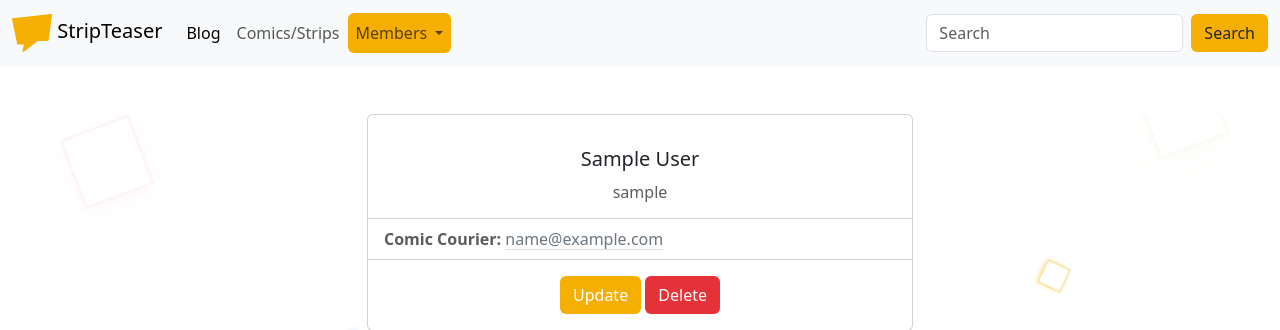
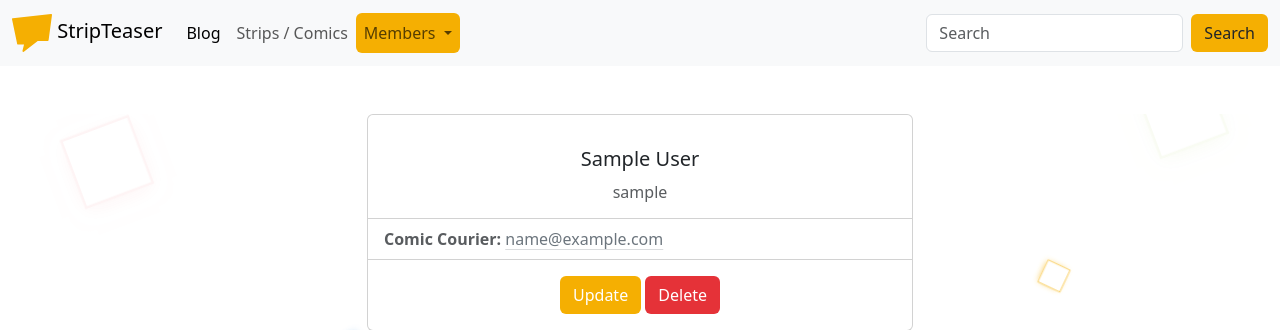
Before and after one commit to radule90/CI_PP__4, a Django app: page /member/profile/1/ in a window 1280 px wide. Shown: the top 330 px of the page. Run offline with Django 3.2, Linux system fonts and the light colour scheme; the visitor is signed in with stand-in values (Sample User, id 1); data comes from the database, SQL or seed files in the repository.

Commit message:
Add link in navbar to StripDetailListView

```diff
--- a/templates/header.html
+++ b/templates/header.html
@@ -21,7 +21,7 @@
                         <a class="nav-link active" aria-current="page" href="#">Blog</a>
                     </li>
                     <li class="nav-item">
-                        <a class="nav-link" href="#">Comics/Strips</a>
+                        <a class="nav-link" href="{% url 'strip-list' %}">Strips / Comics</a>
                     </li>
                     <li class="nav-item dropdown">
                         <a class="nav-link dropdown-toggle member-yellow rounded" href="#" role="button"
```
